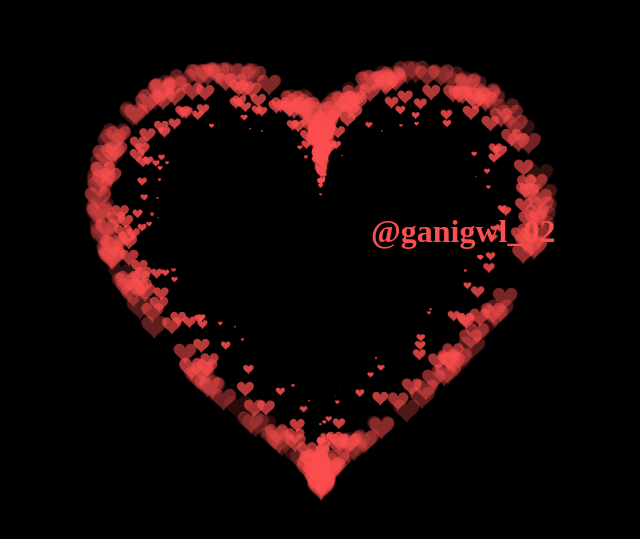
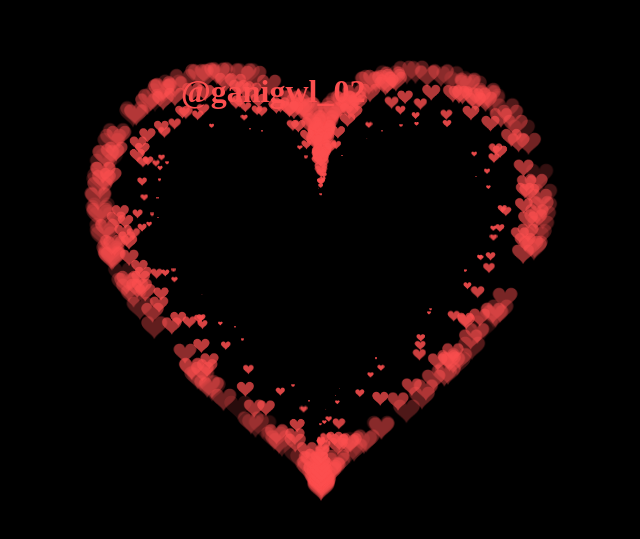
Before and after one commit to Glehnn/luv, a plain HTML site: page index.html in a window 1280 px wide. Shown: the part 123-662 px from the top of the page, without its empty margins (319-959 px from the left). Drawn offline with Linux system fonts and the light colour scheme.

Commit message:
Update index.html

```diff
--- a/index.html
+++ b/index.html
@@ -47,7 +47,7 @@ canvas {
 
  <BODY>
 
-  <h1 style="color: #fc4f4f; position: absolute; top: 315px; left: 690px;">@ganigwl_02</h1>
+  <h1 style="color: #fc4f4f; position: absolute; top: 175px; left: 500px;">@ganigwl_02</h1>
 
   <canvas id="pinkboard"></canvas>
 
```
